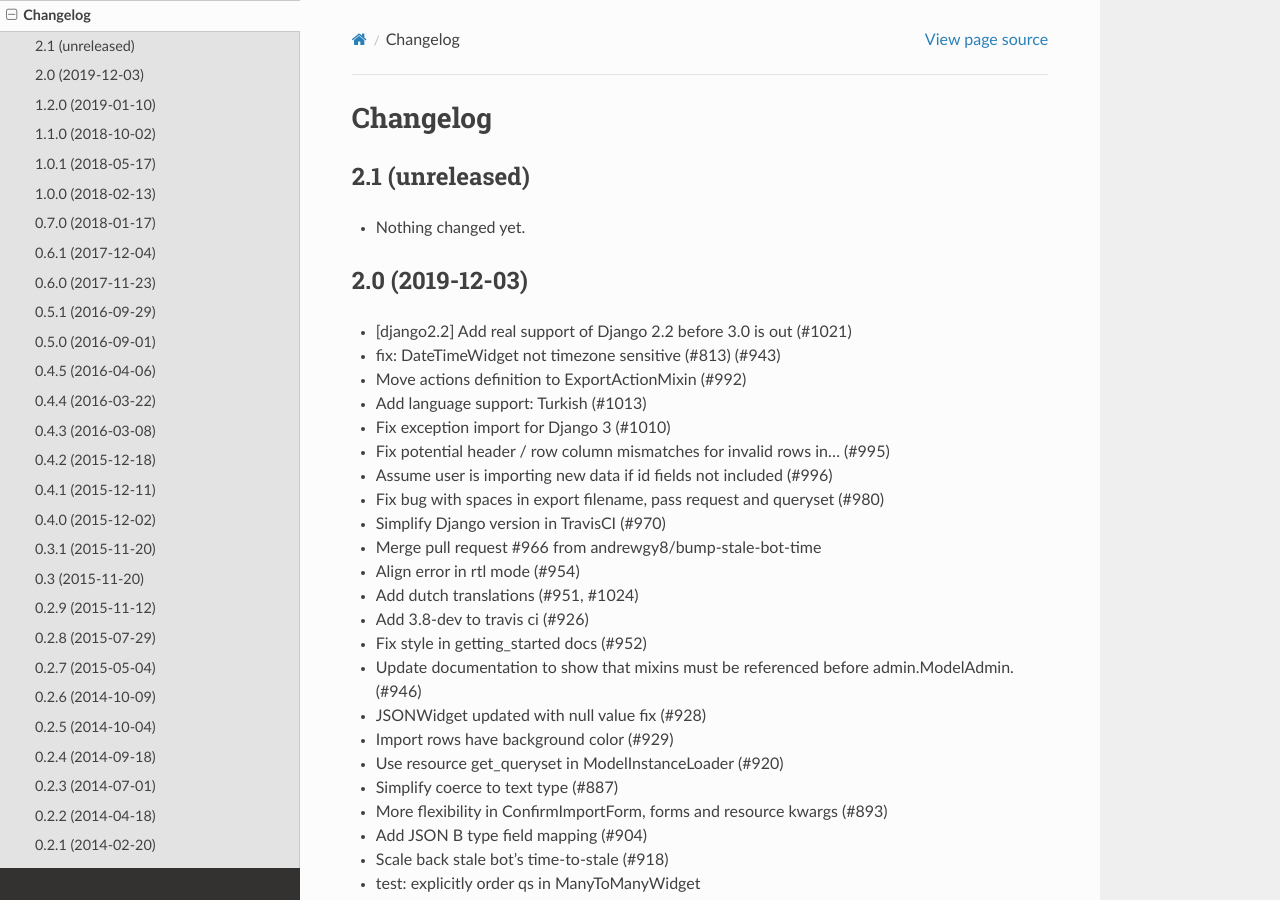
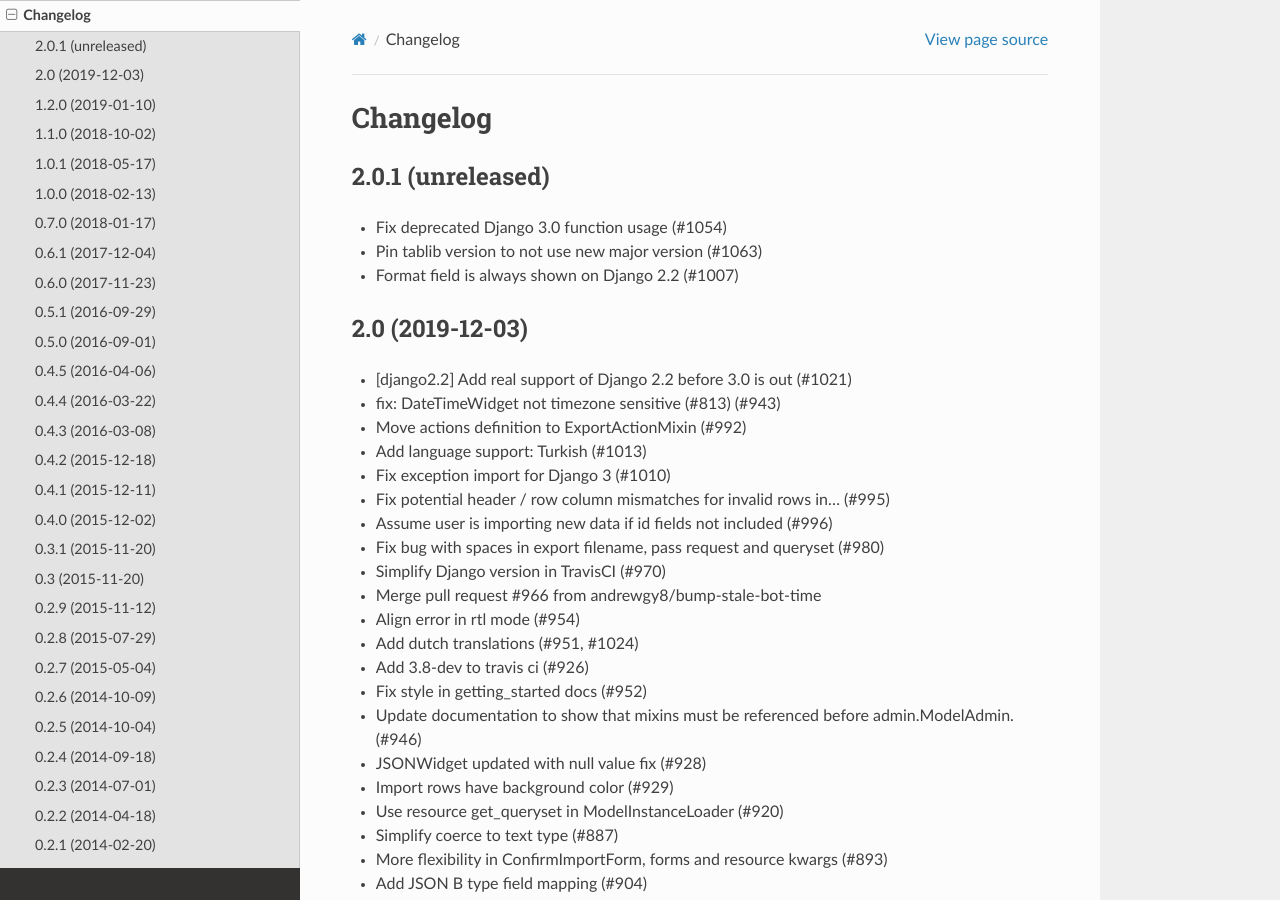
Before and after one commit to django-import-export/django-import-export, a Sphinx documentation site: the page built from docs/changelog.rst, in a window 1280 px wide and 900 px high. Built offline with Sphinx 7.4.7 and the Read the Docs theme 2.0.0, drawn with Linux system fonts in a browser that asks for light colours.

Commit message:
chore: Preparing release 2.0.1

```diff
--- a/docs/changelog.rst
+++ b/docs/changelog.rst
@@ -2,11 +2,14 @@ Changelog
 =========
 
 
-2.1 (unreleased)
-----------------
+2.0.1 (unreleased)
+------------------
 
-- Nothing changed yet.
+- Fix deprecated Django 3.0 function usage (#1054)
 
+- Pin tablib version to not use new major version (#1063)
+
+- Format field is always shown on Django 2.2 (#1007)
 
 2.0 (2019-12-03)
 ----------------
```
